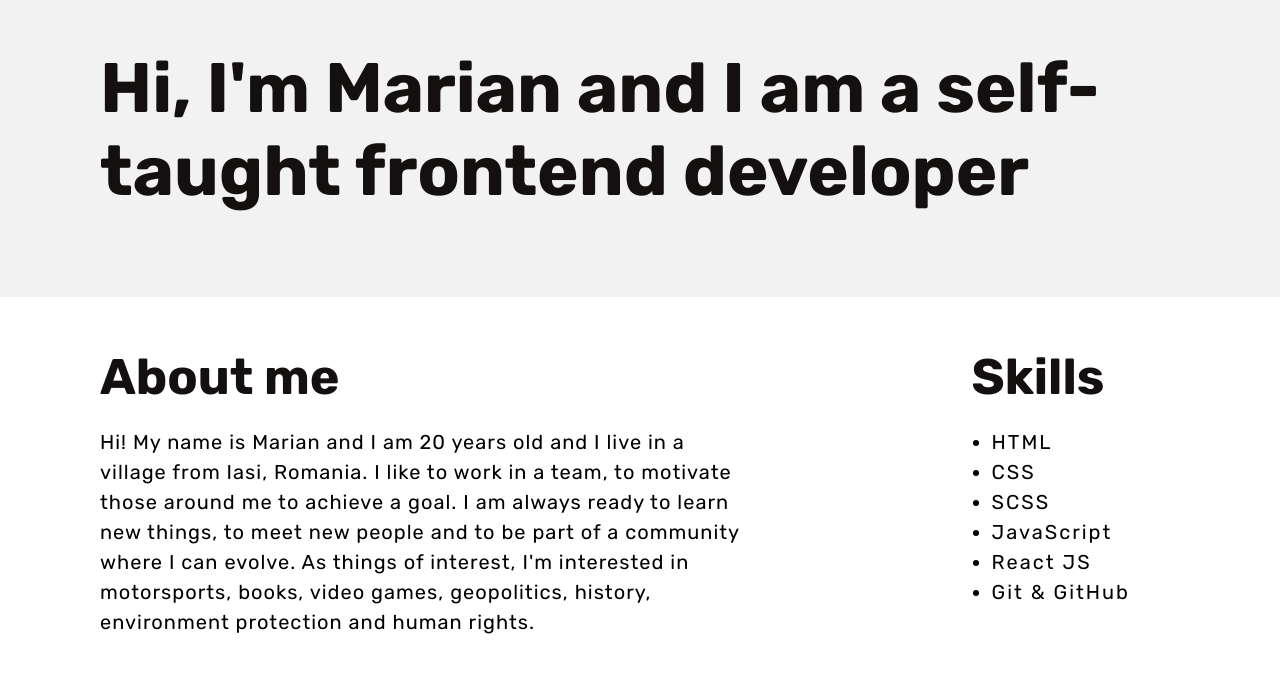
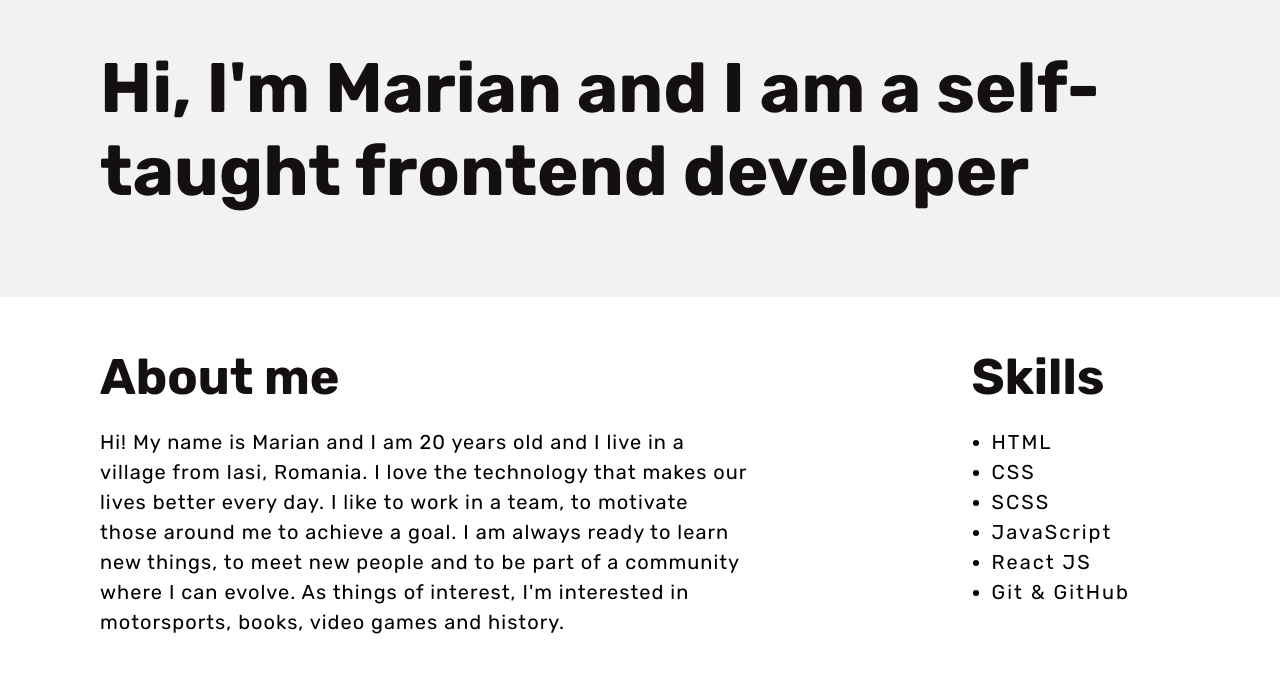
Before and after one commit to MarianIR/marian-raileanu, a React (Vite) app: page / in a window 1280 px wide. Shown: the part 103-800 px from the top of the page. Built offline with nearby package versions, Linux system fonts and the light colour scheme.

Commit message:
feat: about me update

```diff
--- a/src/AboutMe.jsx
+++ b/src/AboutMe.jsx
@@ -5,11 +5,12 @@ const AboutMe = () => {
         <h2 className="about-me-heading">About me</h2>
         <p className="about-me-paragraph">
           Hi! My name is Marian and I am 20 years old and I live in a village
-          from Iasi, Romania. I like to work in a team, to motivate those around
-          me to achieve a goal. I am always ready to learn new things, to meet
-          new people and to be part of a community where I can evolve. As things
-          of interest, I'm interested in motorsports, books, video games,
-          geopolitics, history, environment protection and human rights.
+          from Iasi, Romania. I love the technology that makes our lives better
+          every day. I like to work in a team, to motivate those around me to
+          achieve a goal. I am always ready to learn new things, to meet new
+          people and to be part of a community where I can evolve. As things of
+          interest, I'm interested in motorsports, books, video games and
+          history.
         </p>
       </article>
       <div className="skills">
```
